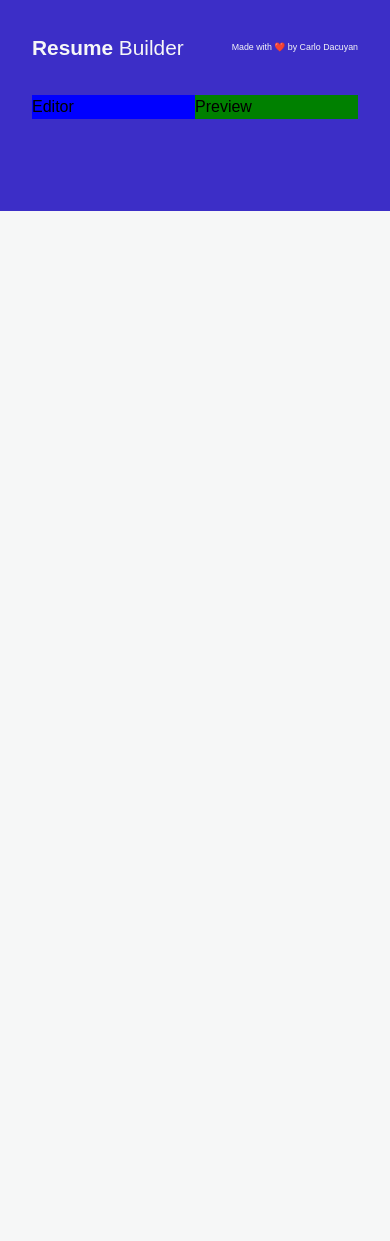
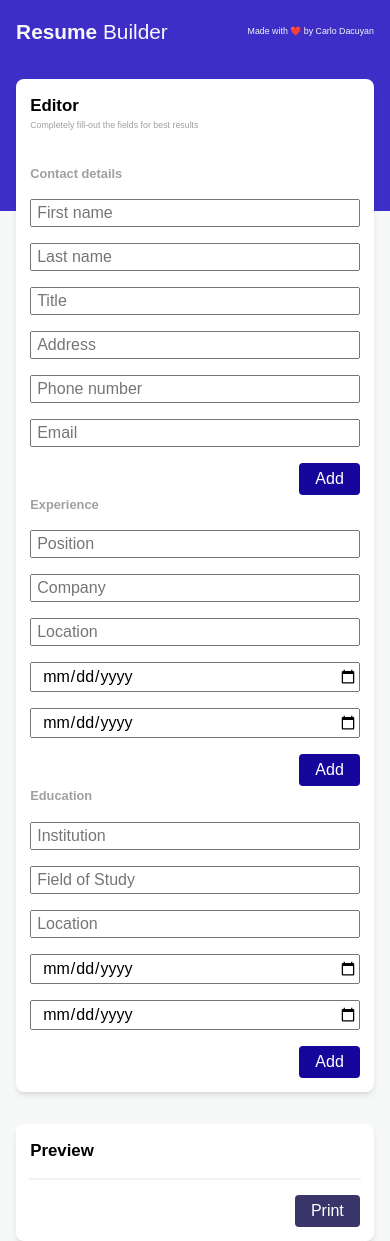
Before and after one commit to hicarlodacuyan/top-projects, a React (Create React App) app: page / in a window 390 px wide. Before the commit the page ends 844 px from the top, so only its background shows below. Built offline with nearby package versions, Linux system fonts and the light colour scheme.

Commit message:
Add main gui (#2)
* Update padding to be responsive

* Add Editor gui

* Fix Editor and Preview component layout

* Add Preview component gui

```diff
--- a/src/App.css
+++ b/src/App.css
@@ -1,5 +1,9 @@
 .App {
-    padding: 2rem;
+    padding: calc(10px + 1.5625vw);
+    height: 100vh;
+
+    display: flex;
+    flex-direction: column;
 }
 
 .background {
--- a/src/components/Editor.css
+++ b/src/components/Editor.css
@@ -1,4 +1,180 @@
 .editor-container {
-    background-color: blue;
+    background-color: #FFFFFF;
+    flex: 2;
+    padding: calc(8px + 1.5625vw);
+
+    display: flex;
+    flex-direction: column;
+
+    border-radius: 0.5rem;
+    box-shadow: rgba(0, 0, 0, 0.1) 0px 4px 6px -1px, rgba(0, 0, 0, 0.06) 0px 2px 4px -1px;
+}
+
+.heading-container {
+    margin-bottom: 2rem;
+}
+
+.editor-title {
+    font-weight: bold;
+    font-size: calc(16px + (26 - 14) * ((100vw - 300px) / (1600 - 300)));
+}
+
+.editor-para {
+    color: #A0A0A3;
+    font-size: calc(8px + (26 - 14) * ((100vw - 300px) / (1600 - 300)));
+}
+
+.contact-details {
     flex: 1;
+
+    display: flex;
+    flex-direction: column;
+    gap: 1rem;
 }
+
+.contact-inputs {
+    display: grid;
+    grid-template-columns: 1fr 1fr;
+    gap: 1rem;
+}
+
+@media screen and (max-width: 1024px) {
+    .contact-inputs {
+        display: flex;
+        flex-direction: column;
+    }
+}
+
+@media screen and (max-width: 480px) {
+    .contact-inputs {
+        display: flex;
+        flex-direction: column;
+    }
+}
+
+.experience {
+    flex: 1;
+
+    display: flex;
+    flex-direction: column;
+    gap: 1rem;
+}
+
+.experience-inputs {
+    display: grid;
+    gap: 1rem;
+
+    grid-template-columns: 1fr 0.5fr 0.5fr;
+    grid-template-areas:
+        "position company company"
+        "location experience-from experience-to";
+}
+
+@media screen and (max-width: 1024px) {
+    .experience-inputs {
+        display: flex;
+        flex-direction: column;
+    }
+}
+
+@media screen and (max-width: 480px) {
+    .experience-inputs {
+        display: flex;
+        flex-direction: column;
+    }
+}
+
+.position {
+    grid-area: position;
+}
+
+.company {
+    grid-area: company;
+}
+
+.experience-location {
+    grid-area: location;
+}
+
+.experience-from {
+    grid-area: experience-from;
+}
+
+.experience-to {
+    grid-area: experience-to;
+}
+
+.education {
+    flex: 1;
+
+    display: flex;
+    flex-direction: column;
+    gap: 1rem;
+}
+
+.education-inputs {
+    display: grid;
+    gap: 1rem;
+
+    grid-template-columns: 1fr 0.5fr 0.5fr;
+    grid-template-areas:
+        "institution field-of-study field-of-study"
+        "education-location education-from education-to";
+}
+
+@media screen and (max-width: 1024px) {
+    .education-inputs {
+        display: flex;
+        flex-direction: column;
+    }
+}
+
+@media screen and (max-width: 480px) {
+    .education-inputs {
+        display: flex;
+        flex-direction: column;
+    }
+}
+
+.institution {
+    grid-area: institution;
+}
+
+.field-of-study {
+    grid-area: field-of-study;
+}
+
+.education-location {
+    grid-area: education-location;
+}
+
+.education-from {
+    grid-area: education-from;
+}
+
+.education-to {
+    grid-area: education-to;
+}
+
+h3 {
+    color: #A0A0A3;
+    font-weight: bold;
+    font-size: calc(12px + (26 - 14) * ((100vw - 300px) / (1600 - 300)));
+}
+
+.add-btn {
+    color: #FFFFFF;
+    align-self: flex-end;
+    padding: 0.25rem 1rem;
+    border: none;
+    cursor: pointer;
+    border-radius: 4px;
+    background-color: #15069C;
+}
+
+input[type=text],
+input[type=number],
+input[type=email],
+input[type=date] {
+    text-indent: 5px;
+}
--- a/src/components/Editor.jsx
+++ b/src/components/Editor.jsx
@@ -3,7 +3,50 @@ import React, { Component } from 'react';
 
 class Editor extends Component {
     render() {
-        return <p className="editor-container">Editor</p>;
+        return (
+            <section className="editor-container">
+                <div className='heading-container'>
+                    <h2 className='editor-title'>Editor</h2>
+                    <p className='editor-para'>Completely fill-out the fields for best results</p>
+                </div>
+                <form className='contact-details'>
+                    <h3 className='contact-title'>Contact details</h3>
+                    <div className='contact-inputs'>
+                        <input type="text" placeholder='First name' />
+                        <input type="text" placeholder='Last name' />
+                        <input type="text" placeholder='Title' />
+                        <input type="text" placeholder='Address' />
+                        <input type="number" placeholder='Phone number' />
+                        <input type="email" placeholder='Email' />
+                    </div>
+                    <input className='add-btn' type="submit" value="Add" />
+                </form>
+
+                <form className='experience'>
+                    <h3 className='experience-title'>Experience</h3>
+                    <div className='experience-inputs'>
+                        <input className='position' type="text" placeholder='Position' />
+                        <input className='company' type="text" placeholder='Company' />
+                        <input className='experience-location' type="text" placeholder='Location' />
+                        <input className='experience-from' type="date" placeholder='From' />
+                        <input className='experience-to' type="date" placeholder='To' />
+                    </div>
+                    <input className='add-btn' type="submit" value="Add" />
+                </form>
+
+                <form className='education'>
+                    <h3 className='education-title'>Education</h3>
+                    <div className='education-inputs'>
+                        <input className='institution' type="text" placeholder='Institution' />
+                        <input className='field-of-study' type="text" placeholder='Field of Study' />
+                        <input className='education-location' type="text" placeholder='Location' />
+                        <input className='education-from' type="date" placeholder='From' />
+                        <input className='education-to' type="date" placeholder='To' />
+                    </div>
+                    <input className='add-btn' type="submit" value="Add" />
+                </form>
+            </section>
+        );
     }
 }
 
--- a/src/components/Main.css
+++ b/src/components/Main.css
@@ -1,3 +1,20 @@
 .main-container {
     display: flex;
+
+    flex: 1;
+    gap: 2rem;
 }
+
+@media screen and (max-width: 1024px) {
+    .main-container {
+        display: flex;
+        flex-direction: column;
+    }
+}
+
+@media screen and (max-width: 480px) {
+    .main-container {
+        display: flex;
+        flex-direction: column;
+    }
+}
--- a/src/components/Preview.css
+++ b/src/components/Preview.css
@@ -1,4 +1,33 @@
 .preview-container {
-    background-color: green;
+    background-color: #FFFFFF;
     flex: 1;
+    padding: calc(8px + 1.5625vw);
+
+    display: flex;
+    flex-direction: column;
+    gap: 1rem;
+
+    border-radius: 0.5rem;
+    box-shadow: rgba(0, 0, 0, 0.1) 0px 4px 6px -1px, rgba(0, 0, 0, 0.06) 0px 2px 4px -1px;
 }
+
+.preview-title {
+    font-weight: bold;
+    font-size: calc(16px + (26 - 14) * ((100vw - 300px) / (1600 - 300)));
+}
+
+.output-preview {
+    flex: 1;
+    background-color: #F6F7F7;
+    box-shadow: rgba(0, 0, 0, 0.05) 0px 0px 0px 1px;
+}
+
+.print-btn {
+    color: #FFFFFF;
+    align-self: flex-end;
+    padding: 0.25rem 1rem;
+    border: none;
+    cursor: pointer;
+    border-radius: 4px;
+    background-color: #39346A;
+}
--- a/src/components/Preview.jsx
+++ b/src/components/Preview.jsx
@@ -3,7 +3,14 @@ import React, { Component } from 'react';
 
 class Preview extends Component {
     render() {
-        return <p className="preview-container">Preview</p>;
+        return (
+            <section className="preview-container">
+                <h2 className='preview-title'>Preview</h2>
+                <div className='output-preview'></div>
+                <button className='print-btn'>Print</button>
+            </section>
+        );
+
     }
 }
 
```
